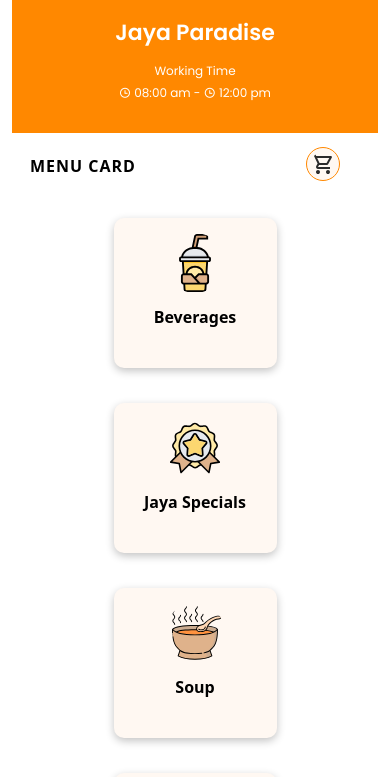
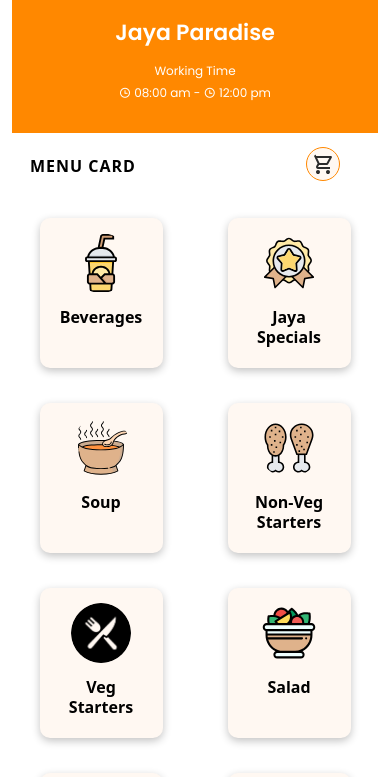
Before and after one commit to Roshan-moger/Jaya-hotel, a React (Create React App) app: page /menu in a window 390 px wide. Shown: the top 777 px of the page. Built offline with nearby package versions, Linux system fonts and the light colour scheme.

Commit message:
Update menu.css

```diff
--- a/src/Styles/menu.css
+++ b/src/Styles/menu.css
@@ -109,7 +109,7 @@
 /* Media query for small mobile devices */
 @media (max-width: 480px) {
   .team-card {
-    width: calc(50% - 20px);
+    width: calc(50% - 60px);
     height: 150px; /* 1 card per row */
   }
   .headline {
```
